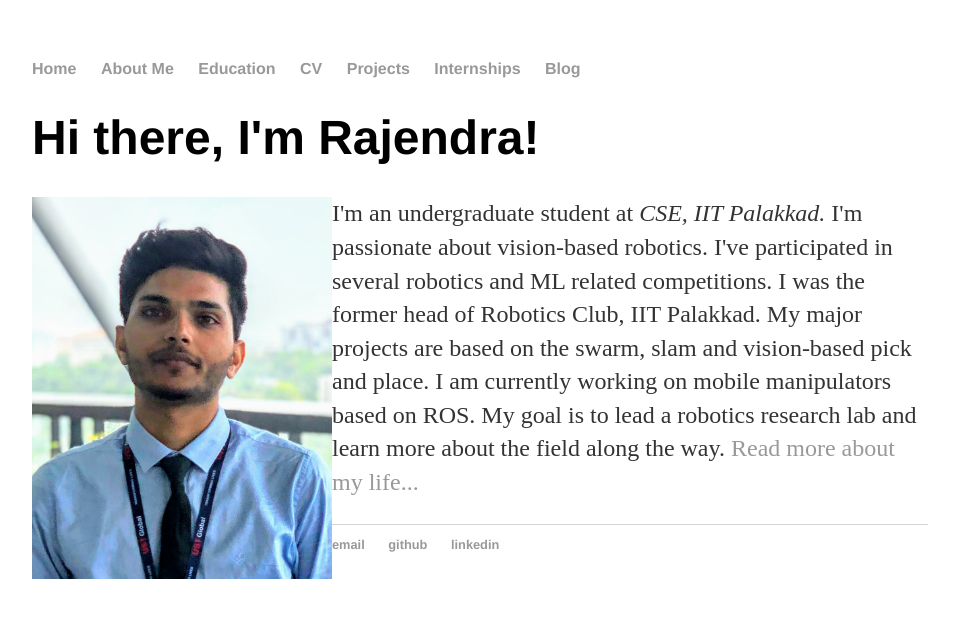
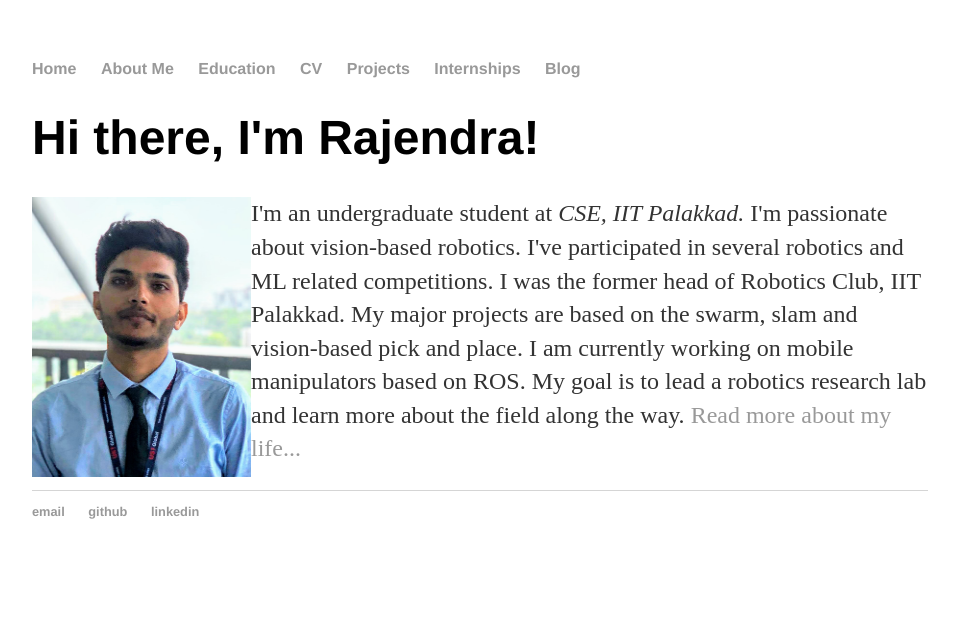
Before and after one commit to iamrajee/iamrajee.github.io, a Jekyll site: the page built from index.html, in a window 1280 px wide. Shown: the top 618 px of the page, without its empty margins (160-1117 px from the left). Built offline with Jekyll 4.4.1, drawn with Linux system fonts in a browser that asks for light colours.

Commit message:
Update index.html

```diff
--- a/index.html
+++ b/index.html
@@ -4,5 +4,5 @@
 ---
 <div class="blurb">
 	<h1>Hi there, I'm Rajendra!</h1>
-	<p><img src="images/rajendra_passport_photo.jpg" height="382" width="300" align="left" />I'm an undergraduate student at <em>CSE, IIT Palakkad.</em> I'm passionate about vision-based robotics. I've participated in several robotics and ML related competitions. I was the former head of Robotics Club, IIT Palakkad. My major projects are based on the swarm, slam and vision-based pick and place. I am currently working on mobile manipulators based on ROS. My goal is to lead a robotics research lab and learn more about the field along the way. <a href="/about">Read more about my life...</a></p>
+	<p><img src="images/rajendra_passport_photo.jpg" height="280" width="219" align="left" />I'm an undergraduate student at <em>CSE, IIT Palakkad.</em> I'm passionate about vision-based robotics. I've participated in several robotics and ML related competitions. I was the former head of Robotics Club, IIT Palakkad. My major projects are based on the swarm, slam and vision-based pick and place. I am currently working on mobile manipulators based on ROS. My goal is to lead a robotics research lab and learn more about the field along the way. <a href="/about">Read more about my life...</a></p>
 </div><!-- /.blurb -->
```
